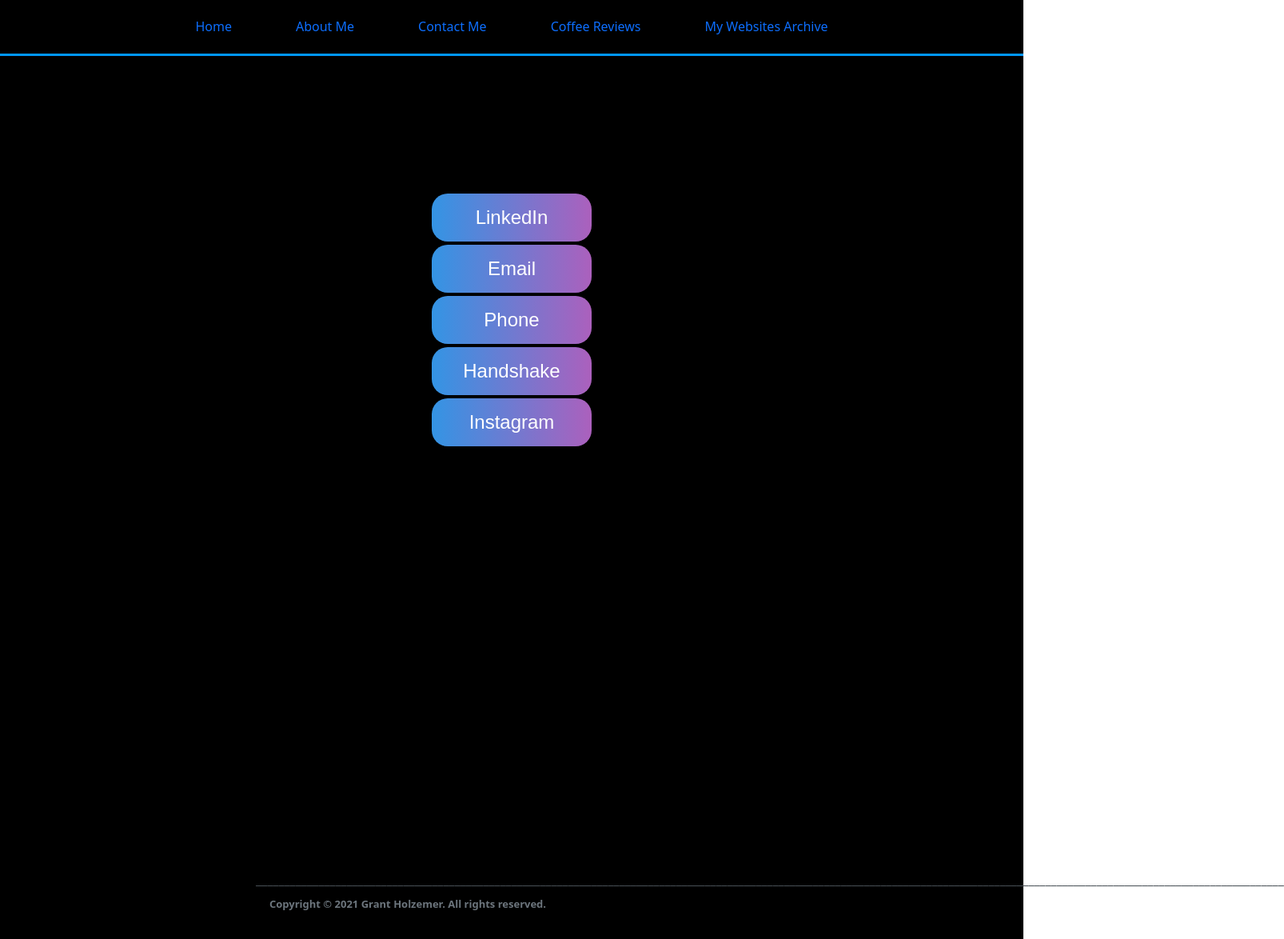
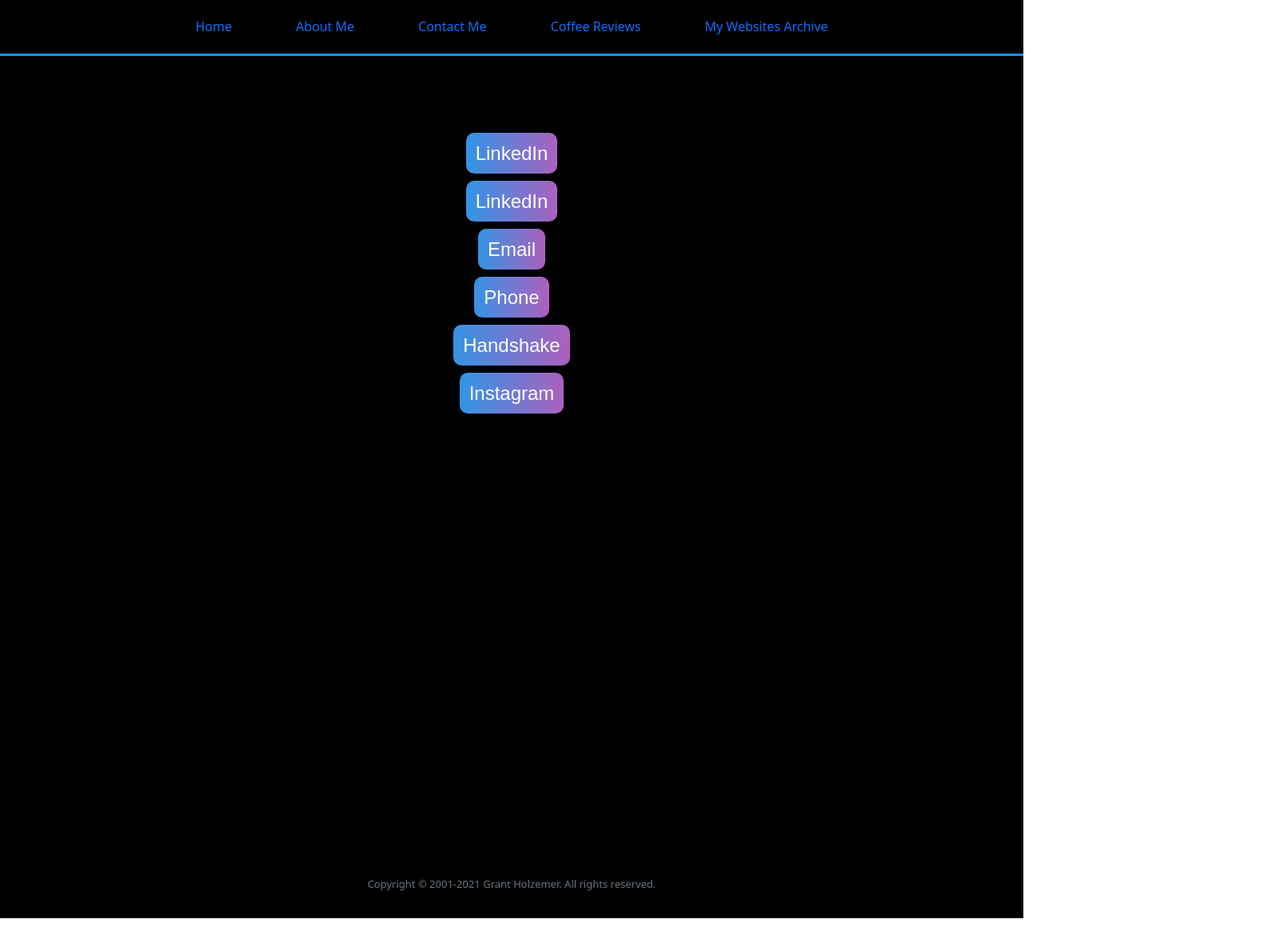
Before and after one commit to gholzemer/coffee, an Angular app: page /ContactMe in a window 1280 px wide. Shown: the whole page at 80% size, 1606 px wide, since content can reach past the window. After the commit the page ends 1148 px from the top, so only its background shows below. Built offline with nearby package versions, Linux system fonts and the light colour scheme.

Commit message:
bug fixes

```diff
--- a/angular.json
+++ b/angular.json
@@ -30,7 +30,9 @@
               "node_modules/bootstrap/dist/css/bootstrap.css",
               "src/styles.css"
             ],
-            "scripts": ["node_modules/bootstrap/dist/js/bootstrap.js"]
+            "scripts": [
+              "node_modules/bootstrap/dist/js/bootstrap.js"
+            ]
           },
           "configurations": {
             "production": {
@@ -105,11 +107,12 @@
               "node_modules/bootstrap/dist/js/bootstrap.bundle.js",
               "node_modules/jquery/dist/jquery.min.js",
               "node_modules/aos/dist/aos.js"
-
-
-
             ]
           }
+        },
+        "deploy": {
+          "builder": "@angular/fire:deploy",
+          "options": {}
         }
       }
     }
--- a/src/app/AboutMe/AboutMe.component.css
+++ b/src/app/AboutMe/AboutMe.component.css
@@ -32,3 +32,7 @@
     color: rgb(0, 151, 252);
 
   }
+  body {
+    overflow-y: hidden;
+    overflow-x: hidden;
+}
--- a/src/app/CoffeeReviews/CoffeeReviews.component.html
+++ b/src/app/CoffeeReviews/CoffeeReviews.component.html
@@ -1,3 +1,3 @@
 <body class = "bg-black" style="min-height: 1080px;">
-    <p class = "text-white text-center" style = "padding-top: 5%; font-size: 100px;">Loading...</p>
+    <p class = "text-white text-center" style = "padding-top: 20%; font-size: 100px;">Loading...</p>
 </body>
--- a/src/app/ContactMe/ContactMe.component.css
+++ b/src/app/ContactMe/ContactMe.component.css
@@ -1,5 +1,6 @@
 a{
-    position:absolute;
+
+
     top: 50%;
     left: 50%;
     transform: translate(-50%, -50%);
@@ -13,9 +14,10 @@
     text-decoration:none;
     font-family:sans-serif;
     box-sizing: border-box;
+    padding: 12px;
     background: linear-gradient(90deg, #03a9f4, #f441a5,  #03a9f4);
     background-size: 400%;
-    border-radius: 20px;
+    border-radius: 10px;
     z-index: 1;
     animation: animate 8s linear infinite;
 
@@ -56,3 +58,7 @@
     animation: animate 8s linear infinite;
 
 }
+body {
+    overflow-y: hidden;
+    overflow-x: hidden;
+}
--- a/src/app/ContactMe/ContactMe.component.html
+++ b/src/app/ContactMe/ContactMe.component.html
@@ -1,11 +1,18 @@
-<body class = "bg-black" style="min-height: 1080px;">
+<body class = "bg-black text-center" style="min-height: 1080px; padding-top:12%">
     <link href="https://unpkg.com/aos@2.3.1/dist/aos.css" rel="stylesheet">
     <script src="https://unpkg.com/aos@2.3.1/dist/aos.js"></script>
+    <div><a style = "margin-top: -10%;" href="https://www.linkedin.com/in/grant-h-11482314a/" >LinkedIn</a></div>
+    <div><a style = "margin-top: -10%;" href="https://www.linkedin.com/in/grant-h-11482314a/" >LinkedIn</a></div>
+    <div> <a style = "margin-top: -5%;" href="https://docs.google.com/document/d/1axkFZU-2N3rfRbjlO-XfjU07RH3wppzc7Lo_mqvqwz0/edit?usp=sharing" >Email</a></div>
+    <div><a  href="https://docs.google.com/document/d/1xYFhaP0VYumWh97bnNHiYS79L90pYe8q4f3IVpaRmZs/edit?usp=sharing" >Phone</a></div>
+    <div><a style = "margin-top: 5%;" href="https://wvu.joinhandshake.com/users/20112878" >Handshake</a></div>
+    <div><a style = "margin-top: 10%;" href="https://www.instagram.com/grant_holzemer/" >Instagram</a></div>
 
-    <a style = "margin-top: -10%;" href="https://www.linkedin.com/in/grant-h-11482314a/" >LinkedIn</a>
-    <a style = "margin-top: -5%;" href="https://docs.google.com/document/d/1axkFZU-2N3rfRbjlO-XfjU07RH3wppzc7Lo_mqvqwz0/edit?usp=sharing" >Email</a>
-    <a  href="https://docs.google.com/document/d/1xYFhaP0VYumWh97bnNHiYS79L90pYe8q4f3IVpaRmZs/edit?usp=sharing" >Phone</a>
-    <a style = "margin-top: 5%;" href="https://wvu.joinhandshake.com/users/20112878" >Handshake</a>
-    <a style = "margin-top: 10%;" href="https://www.instagram.com/grant_holzemer/" >Instagram</a>
+
+
+
+
+
+
 
 </body>
--- a/src/app/Footers/Footers.component.html
+++ b/src/app/Footers/Footers.component.html
@@ -1,23 +1,15 @@
-<footer class = " pb-4 bg-black " >
+<footer class = "pb-4 bg-black " >
 
-    <div class=" list-group-item-action bg-black">
+    <div class="list-group-item-action bg-black">
 
 
 
 
-          <div style ="margin-left: 320px;">
-              _____________________________________________________________________________________________________________________________________________________________________________________
 
-          </div>
-          <table class="table-small">
-            <thead>
-              <tr>
-                <th scope="col" class =""><a class = "nav-link text-muted" style = "font-size: small; margin-left: 320px;">Copyright © 2021 Grant Holzemer. All rights reserved.</a></th>
+        <a class = "nav-link text-muted text-center" style = "font-size: small;">Copyright © 2001-2021 Grant Holzemer. All rights reserved.</a>
 
 
-              </tr>
-            </thead>
-            </table>
+
     </div>
 
 
--- a/src/app/Home/Home.component.css
+++ b/src/app/Home/Home.component.css
@@ -32,3 +32,9 @@
     color:rgb(0, 151, 252);
 
   }
+
+
+  body {
+    overflow-y: hidden;
+    overflow-x: hidden;
+}
--- a/src/app/Home/Home.component.html
+++ b/src/app/Home/Home.component.html
@@ -2,7 +2,7 @@
 <link href="https://unpkg.com/aos@2.3.1/dist/aos.css" rel="stylesheet">
 <script src="https://unpkg.com/aos@2.3.1/dist/aos.js"></script>
 
- <body style="background-color: rgb(0, 0, 0); padding-top: 25px;">
+ <body  style="background-color: rgb(0, 0, 0); padding-top: 150px;">
     <link href="https://unpkg.com/aos@2.3.1/dist/aos.css" rel="stylesheet">
     <script src="https://unpkg.com/aos@2.3.1/dist/aos.js"></script>
 
@@ -44,7 +44,7 @@
         </div>
     </div>
 
-    <div class = "container "  style = "margin-top: 30%;">
+    <div class = "container"  style = "margin-top: 30%;">
         <div  class = "row">
             <div  class = "column text-white text-center" >
                 <div  style = "font-size: 50px;" data-aos="zoom-out-up" data-aos-duration="2000">Because Theres a</div>
@@ -69,7 +69,7 @@
     </div>
 
 
-    <div class = "container"  style = "margin-top: 25%;">
+    <div class = "container"  style = "margin-top: 25%; width:auto">
         <div  class = "row">
             <div  class = "column text-white text-center " style = "margin-left: -15%;" >
                 <div style = "font-size: 50px;" data-aos="fade-right" data-aos-duration="2000">Motivation</div>
@@ -102,7 +102,7 @@
 
 
 
-<div class = "text-white text-center" style="font-size: 80px; font-weight: 700;">
+<div class = "text-white text-center" style="font-size: 50px; font-weight: 700;">
     <span style = "color:rgb(0, 151, 252);" data-aos="fade-up" data-aos-duration="3000" data-aos-offset="150"> P</span>
     <span  style = "color:rgb(0, 151, 252);"  data-aos="fade-up" data-aos-duration="3000" data-aos-offset="200"> E</span>
     <span  style = "color:rgb(0, 151, 252);"  data-aos="fade-up" data-aos-duration="3000" data-aos-offset="250"> R</span>
--- a/src/app/MyWebsiteArchives/MyWebsiteArchive.component.html
+++ b/src/app/MyWebsiteArchives/MyWebsiteArchive.component.html
@@ -1,4 +1,4 @@
 <body class = "bg-black" style="min-height: 1080px;">
-    <p class = "text-white text-center" style = "padding-top: 5%; font-size: 100px;">Wow Such Empty...</p>
+    <p class = "text-white text-center" style = "padding-top: 20%;  font-size: 100px;">Wow Such Empty...</p>
 
 </body>
```
Also changed, not shown: package.json (+12 -2 lines), firebase.json, 2 other files (tests, documents, lock files or other folders).
